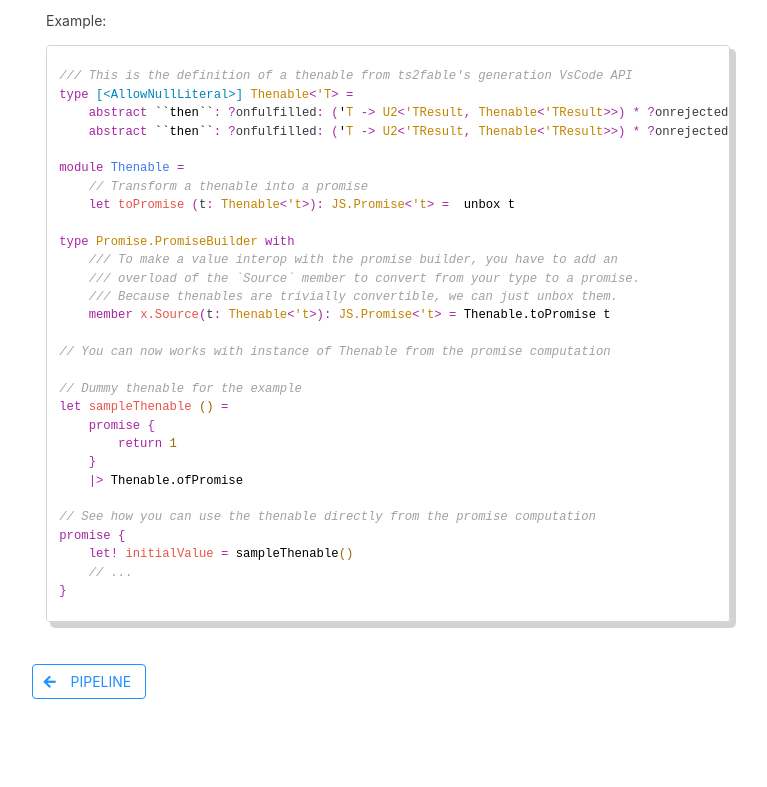
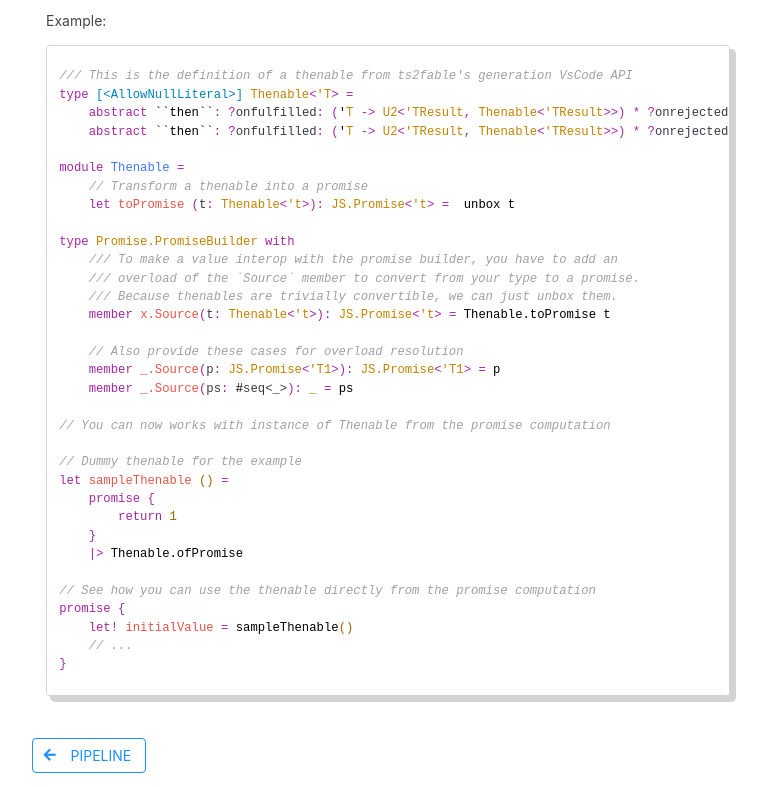
Before and after one commit to fable-compiler/fable-promise, a plain HTML site: page documentation/computation-expression.html in a window 1280 px wide. Shown: the part 2480-3267 px from the top of the page, without its empty margins (369-1136 px from the left). Before the commit the page ends 3193 px from the top, so only its background shows below. Drawn offline with Linux system fonts and the light colour scheme; a script that the page names is missing.

Commit message:
deploy: c4efc8e46f48b415dc253987fe7a1bfb6836b800

```diff
--- a/documentation/computation-expression.html
+++ b/documentation/computation-expression.html
@@ -108,6 +108,10 @@
 <span>    </span><span style="color: #A0A1A7;font-style: italic">/// Because thenables are trivially convertible, we can just unbox them.</span>
 <span>    </span><span style="color: #A626A4">member</span><span> </span><span style="color: #E45649">x.Source</span><span style="color: #A626A4">(</span><span style="color: #383A42">t</span><span style="color: #A626A4">:</span><span> </span><span style="color: #C18401">Thenable</span><span style="color: #A626A4">&lt;</span><span style="color: #C18401">&#039;t</span><span style="color: #A626A4">&gt;):</span><span> </span><span style="color: #C18401">JS.Promise</span><span style="color: #A626A4">&lt;</span><span style="color: #C18401">&#039;t</span><span style="color: #A626A4">&gt;</span><span> </span><span style="color: #A626A4">=</span><span> Thenable.toPromise t</span>
 
+<span>    </span><span style="color: #A0A1A7;font-style: italic">// Also provide these cases for overload resolution</span>
+<span>    </span><span style="color: #A626A4">member</span><span> </span><span style="color: #E45649">_.Source</span><span style="color: #A626A4">(</span><span style="color: #383A42">p</span><span style="color: #A626A4">:</span><span> </span><span style="color: #C18401">JS.Promise</span><span style="color: #A626A4">&lt;</span><span style="color: #C18401">&#039;T1</span><span style="color: #A626A4">&gt;):</span><span> </span><span style="color: #C18401">JS.Promise</span><span style="color: #A626A4">&lt;</span><span style="color: #C18401">&#039;T1</span><span style="color: #A626A4">&gt;</span><span> </span><span style="color: #A626A4">=</span><span> p</span>
+<span>    </span><span style="color: #A626A4">member</span><span> </span><span style="color: #E45649">_.Source</span><span style="color: #A626A4">(</span><span style="color: #383A42">ps</span><span style="color: #A626A4">:</span><span style="color: #C18401"> </span><span>#</span><span style="color: #383A42">seq&lt;_&gt;</span><span style="color: #A626A4">):</span><span> </span><span style="color: #C18401">_ </span><span style="color: #A626A4">=</span><span> ps</span>
+
 <span style="color: #A0A1A7;font-style: italic">// You can now works with instance of Thenable from the promise computation</span>
 
 <span style="color: #A0A1A7;font-style: italic">// Dummy thenable for the example</span>
```
